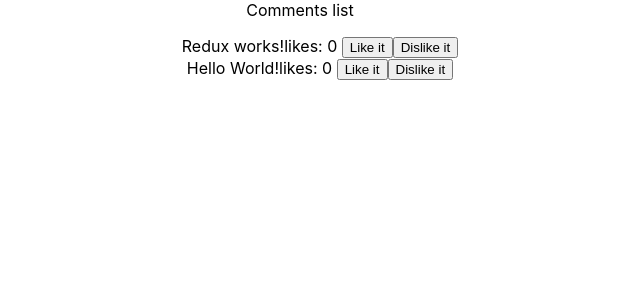
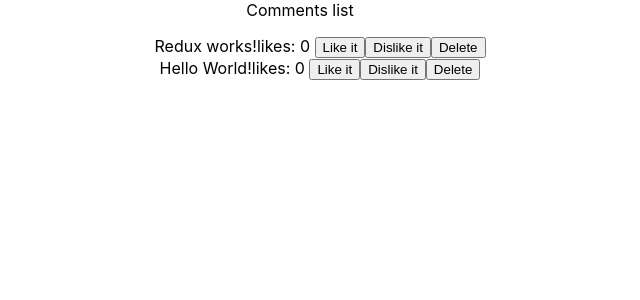
Before and after one commit to mruminski/19.7, a React (Create React App) app: page / in a window 1280 px wide. Shown: the top 300 px of the page, without its empty margins (340-980 px from the left). Built offline with nearby package versions, Linux system fonts and the light colour scheme.

Commit message:
Add delete btn to comments

```diff
--- a/src/Comment.js
+++ b/src/Comment.js
@@ -1,11 +1,12 @@
 import React from 'react';
 
-const Comment = ({text, thumb, id, likeComment, dislakeComment}) =>
+const Comment = ({text, thumb, id, likeComment, dislakeComment, removeComment}) =>
   <li>
     {text}
     <span>likes: {thumb} </span>
     <button onClick={() => likeComment(id)}>Like it</button>
     <button onClick={() => dislakeComment(id)}>Dislike it</button>
+    <button onClick={() => removeComment(id)}>Delete</button>
   </li>;
 
 export default Comment;
--- a/src/CommentContainer.js
+++ b/src/CommentContainer.js
@@ -1,10 +1,11 @@
 import {connect} from 'react-redux';
 import Comment from './Comment';
-import {likeComment, dislakeComment} from './actions';
+import {likeComment, dislakeComment, removeComment} from './actions';
 
 const mapDispatchToProps = dispatch => ({
   likeComment: (id) => dispatch(likeComment(id)),
-  dislakeComment: (id) => dispatch(dislakeComment(id))
+  dislakeComment: (id) => dispatch(dislakeComment(id)),
+  removeComment: (id) => dispatch(removeComment(id))
 });
 
 export default connect(null, mapDispatchToProps)(Comment)
--- a/src/CommentsReducers.js
+++ b/src/CommentsReducers.js
@@ -9,9 +9,7 @@
         thumb: 0
       }, ...state];
     case REMOVE_COMMENT:
-      return [{
-        comments: state.filter(comment => comment.id !== action.id)
-      }];
+      return state.filter(comment => comment.id !== action.id);
     case EDIT_COMMENT:
       return [{
         id: comments.id,
```
